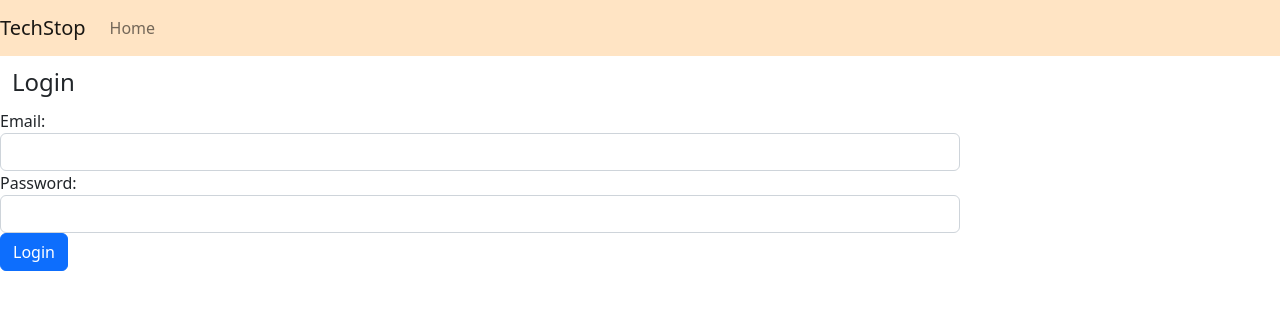
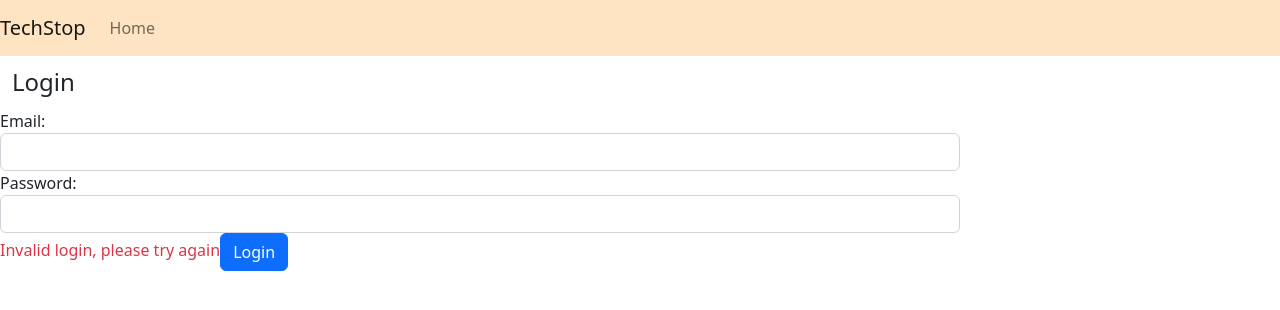
Before and after one commit to oscarwankaew/react-ecommerce, a React (Create React App) app in the folder my-app/: page / in a window 1280 px wide. Both pictures are taken after a click on the button "Login". Shown: the top 310 px of the page. Built offline with nearby package versions, Linux system fonts and the light colour scheme.

Commit message:
seccessfully added if conditions to onLoginClick method for dummy data

```diff
--- a/my-app/src/Login.jsx
+++ b/my-app/src/Login.jsx
@@ -42,7 +42,8 @@
         </div>
         {/* Password ends */}
 
-        <div>
+        <div className="text-right">
+          {this.state.message}
           <button className="btn btn-primary" onClick={this.onLoginClick}>Login </button>
         </div>
 
@@ -53,5 +54,15 @@
 
   onLoginClick = () => {
     console.log(this.state)
+    if (this.state.email === "admin@test.com" && this.state.password === "123456")
+    {
+      this.setState({
+        message: <span className="text-success">Successfully logged-in</span>
+      });
+    } else {
+      this.setState({
+        message: <span className="text-danger">Invalid login, please try again</span>
+      });
+    }
   }
 }
```
